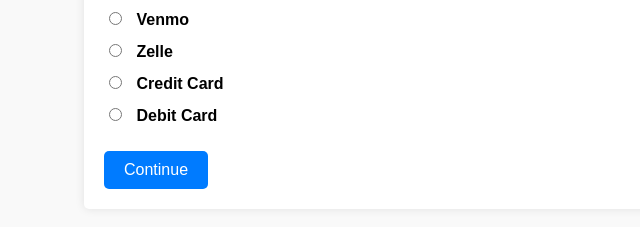
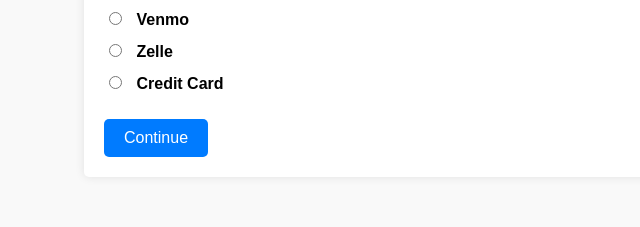
Before and after one commit to Goodhomesrentals/Rental-Application, a plain HTML site: page payment.html in a window 1280 px wide. Shown: the part 131-358 px from the top of the page, without its empty margins (236-876 px from the left). Drawn offline with Linux system fonts and the light colour scheme.

Commit message:
payment.html

```diff
--- a/payment.html
+++ b/payment.html
@@ -51,8 +51,7 @@
     <label><input type="radio" name="payment" value="PayPal"> PayPal</label>
     <label><input type="radio" name="payment" value="Venmo"> Venmo</label>
     <label><input type="radio" name="payment" value="Zelle"> Zelle</label>
-    <label><input type="radio" name="payment" value="Credit Card"> Credit Card</label>
-    <label><input type="radio" name="payment" value="Debit Card"> Debit Card</label>
+    <label><input type="radio" name="payment" value="Credit/Debit Card"> Credit Card</label>
 
     <button type="submit">Continue</button>
   </form>
```
